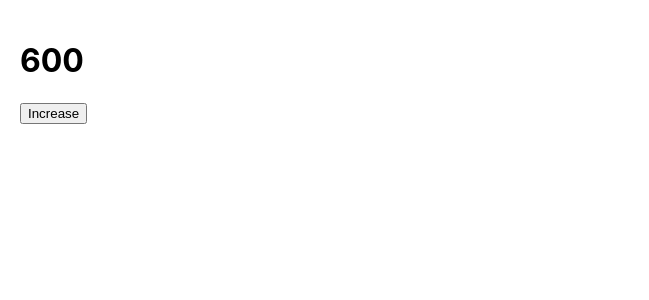
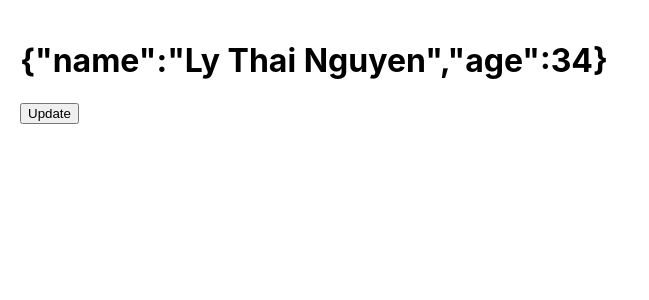
Before and after one commit to nguyenuit/reactjs-practice, a React (Create React App) app in the folder tiktok/: page / in a window 1280 px wide. Shown: the top 300 px of the page, without its empty margins (0-649 px from the left). Built offline with nearby package versions, Linux system fonts and the light colour scheme.

Commit message:
update useState, update object

```diff
--- a/tiktok/src/App.js
+++ b/tiktok/src/App.js
@@ -1,20 +1,21 @@
 import { useState } from "react";
 
-const orders = [100, 200, 300]
-
 function App() {
-  const [counter, setCounter] = useState(() => {
-    const total = orders.reduce((total, cur) => total + cur)
-    return total
+  const [info, setInfo] = useState({
+    name: 'Ly Thai Nguyen',
+    age: 34
   })
 
-  const handleIncrease = () => {
-    setCounter(prevState => prevState + 1)
+  const handleUpdate = () => {
+    setInfo({
+      ...info,
+      bio: "Music and Code"
+    })
   }
   return (
     <div className="App" style={{padding: 20}}>
-      <h1>{counter}</h1>
-      <button onClick={handleIncrease}>Increase</button>
+      <h1>{JSON.stringify(info)}</h1>
+      <button onClick={handleUpdate}>Update</button>
     </div>
   );
 }
```
